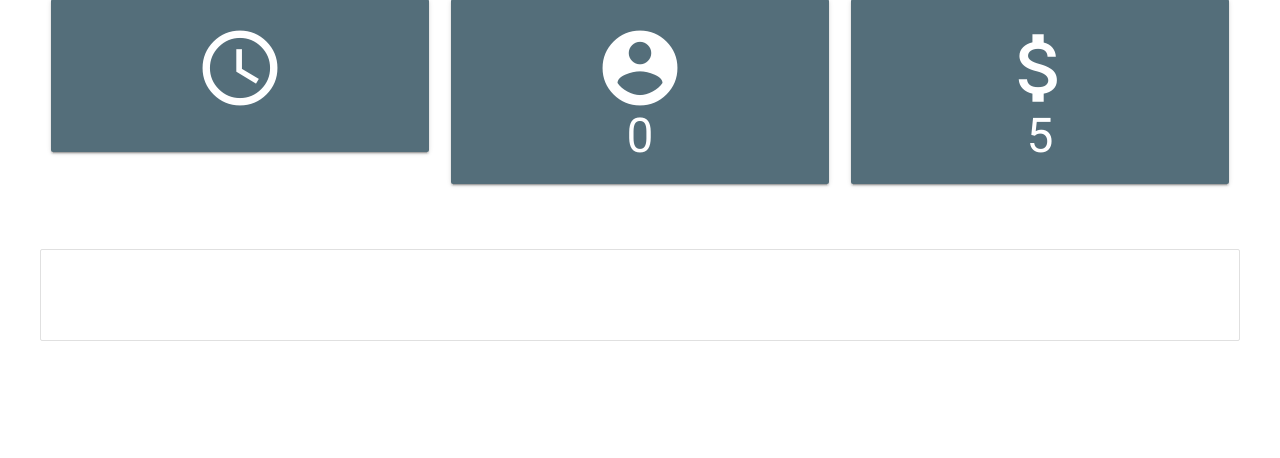
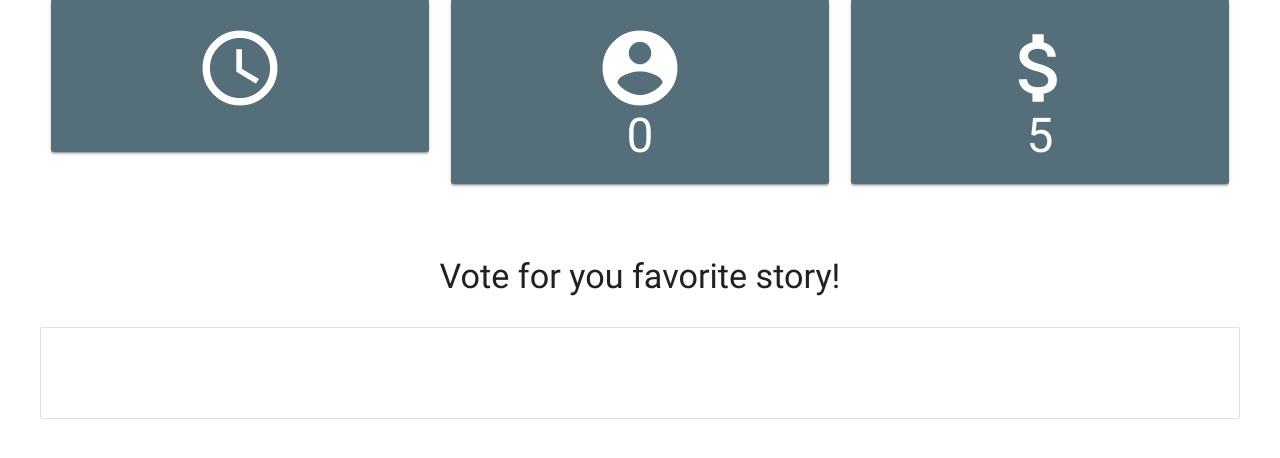
Before and after one commit to zeeshanh/Sprint2, a Flask app: page /stories in a window 1280 px wide. Shown: the part 95-553 px from the top of the page. Run offline with Flask 2, Linux system fonts and the light colour scheme; some libraries are stand-ins or nearby versions.

Commit message:
bug fixes

```diff
--- a/app.py
+++ b/app.py
@@ -197,7 +197,7 @@ def readStories():
     f = open("stories.csv")
     strs = f.readlines()
     global poolMoney
-    for i, stry in enumerate(strs):
+    for i, stry in enumerate(strs[1:]):
         temp = stry.split(",")
         if temp[0]=="":
             break
--- a/static/stories.css
+++ b/static/stories.css
@@ -2,6 +2,10 @@
 .card .card-title{
 	font-size: 48px;
 	font-weight: 400;
+}
+
+#storyHead{
+	padding-bottom: 10px;
 }
 
 .vote-button{
@@ -21,7 +25,7 @@
 }
 
 .story-title {
-  font-size: 1.8em
+  font-size: 2.2em
 }
 
 .story-details {
--- a/templates/stories.html
+++ b/templates/stories.html
@@ -251,6 +251,8 @@
     </form>
     <button id="storyButton" class = "waves-effect waves-light btn" type="submit" name="button">Submit</button>
       <button id = "cancelButton" class = "waves-effect waves-light btn">Cancel</button>
+       <div class = "center" id = "storyHead"><h4>Vote for you favorite story!</h4></div>
+
     <ul class = "collection" id='storiesList'>
 
     </ul>
```
